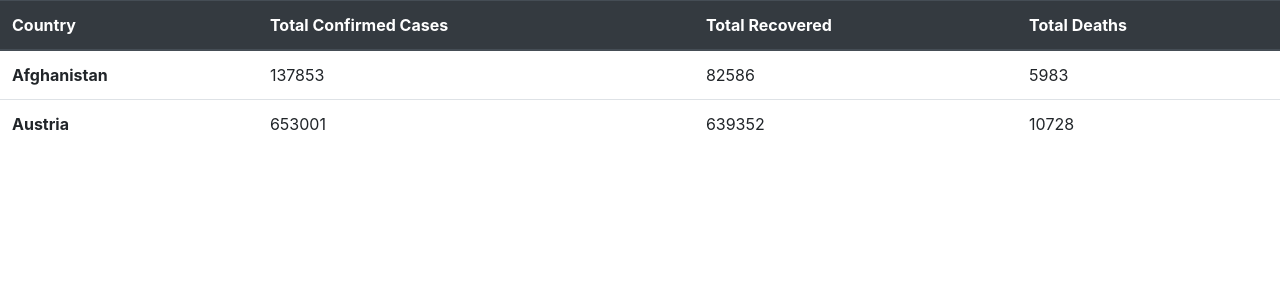
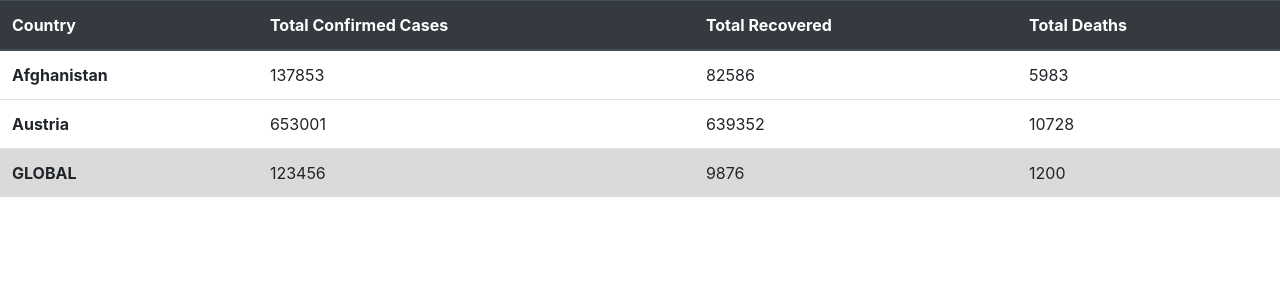
Before and after one commit to victoriadoiron/covid-stats, a React (Create React App) app: page / in a window 1280 px wide. Shown: the top 300 px of the page. Built offline with nearby package versions, Linux system fonts and the light colour scheme; no server answers.

Commit message:
global summary row
adds a row to summary table for global stats

```diff
--- a/src/api-services/getSummaries.ts
+++ b/src/api-services/getSummaries.ts
@@ -1,6 +1,6 @@
 import axios from 'axios';
 
-interface Summary {
+export interface Summary {
     NewConfirmed: number;
     NewRecovered: number;
     TotalConfirmed: number;
--- a/src/summary-table/CountryList.tsx
+++ b/src/summary-table/CountryList.tsx
@@ -1,5 +1,14 @@
 import React, { FunctionComponent } from 'react';
 import { CountryListItem } from './CountryListItem';
+import { GlobalSummary } from './GlobalSummary';
+
+const MOCK_GLOBAL_SUMMARY = {
+    TotalConfirmed: 123456,
+    TotalRecovered: 9876,
+    TotalDeaths: 1200,
+    NewConfirmed: 0,
+    NewRecovered: 0,
+};
 
 const MOCK_COUNTRIES_LIST = [
     {
@@ -47,6 +56,7 @@ export const CountryList: FunctionComponent = () => {
                 {MOCK_COUNTRIES_LIST.map((countrySummary) => (
                     <CountryListItem key={countrySummary.ID} countrySummary={countrySummary} />
                 ))}
+                <GlobalSummary globalSummary={MOCK_GLOBAL_SUMMARY} />
             </tbody>
         </table>
     );
--- /dev/null
+++ b/src/summary-table/GlobalSummary.tsx
@@ -0,0 +1,20 @@
+import React, { FunctionComponent } from 'react';
+import { Summary } from '../api-services/getSummaries';
+
+interface Props {
+    globalSummary: Summary;
+}
+
+export const GlobalSummary: FunctionComponent<Props> = ({ globalSummary }) => {
+    const { TotalConfirmed, TotalRecovered, TotalDeaths } = globalSummary;
+    return (
+        <tr className="table-active">
+            <th scope="row" className="font-weight-bold">
+                GLOBAL
+            </th>
+            <td>{TotalConfirmed}</td>
+            <td>{TotalRecovered}</td>
+            <td>{TotalDeaths}</td>
+        </tr>
+    );
+};
```
